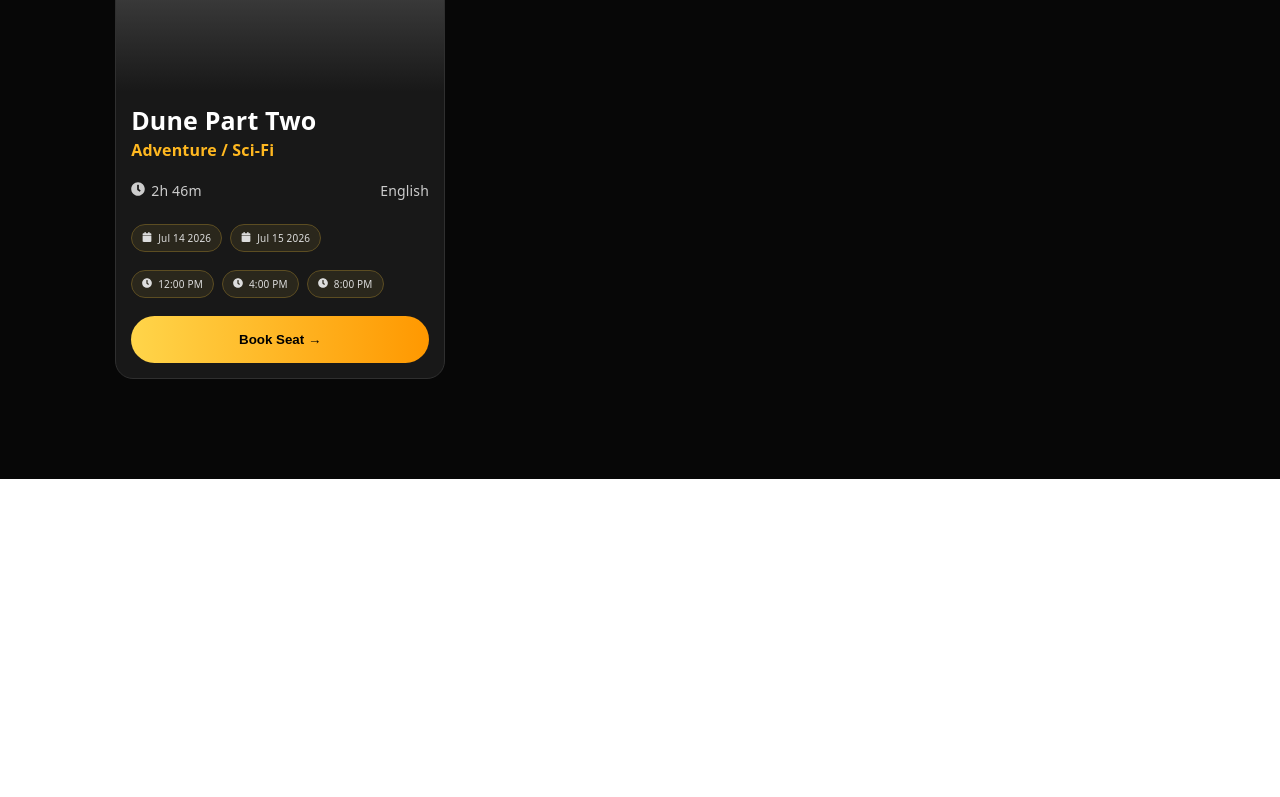
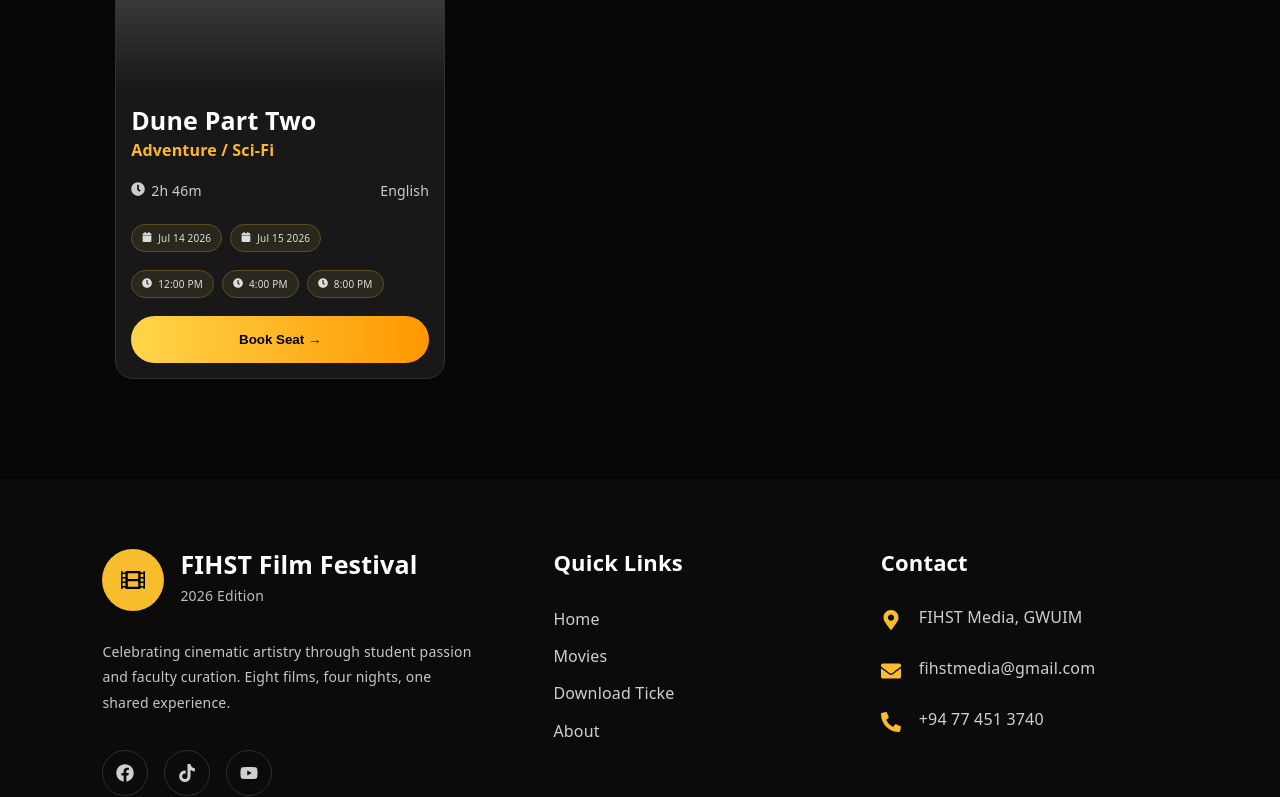
Before and after one commit to thakshilamadhushan/FilmFestivalBookingSite, a React (Vite) app in the folder Frontend/: page / in a window 1280 px wide. Shown: the part 2000-2797 px from the top of the page. Before the commit the page ends 2479 px from the top, so only its background shows below. Built offline with nearby package versions, Linux system fonts and the light colour scheme; grey boxes are pictures that could not be loaded.

Commit message:
Create Footer Section and Make Re Animation in Hero Section

```diff
--- a/Frontend/src/App.jsx
+++ b/Frontend/src/App.jsx
@@ -2,6 +2,7 @@
 import Navbar from './components/Navbar/navbar'
 import Hero from './components/Hero/hero'
 import Movies from './components/Movies/movies'
+import Footer from './components/Footer/footer'
 import './App.css'
 
 function App() {
@@ -12,6 +13,7 @@
       <Navbar />
       <Hero />
       <Movies />
+      <Footer />
     </>
   )
 }
--- /dev/null
+++ b/Frontend/src/components/Footer/footer.css
@@ -0,0 +1,186 @@
+.footer {
+  background: #0b0b0b;
+  color: #ffffff;
+  padding: 70px 8% 25px;
+}
+
+.footer-container {
+  display: grid;
+  grid-template-columns: 1.5fr 1fr 1.2fr;
+  gap: 80px;
+}
+
+.footer-logo {
+  display: flex;
+  align-items: center;
+  gap: 16px;
+  margin-bottom: 28px;
+}
+
+.logo-circle {
+  width: 62px;
+  height: 62px;
+  background: #f8bd2c;
+  border-radius: 50%;
+  display: flex;
+  justify-content: center;
+  align-items: center;
+  color: #000;
+  font-size: 24px;
+}
+
+.footer-logo h2 {
+  font-size: 25px;
+  font-weight: 700;
+  margin-bottom: 4px;
+}
+
+.footer-logo span {
+  color: #bdbdbd;
+  font-size: 14px;
+}
+
+.footer-about p {
+  color: #c6c6c6;
+  line-height: 1.8;
+  max-width: 470px;
+  font-size: 14px;
+}
+
+.social-icons {
+  display: flex;
+  gap: 16px;
+  margin-top: 35px;
+}
+
+.social-icons a {
+  width: 46px;
+  height: 46px;
+  border-radius: 50%;
+  border: 1px solid #2e2e2e;
+  display: flex;
+  justify-content: center;
+  align-items: center;
+  color: #cfcfcf;
+  font-size: 18px;
+  transition: .3s;
+  text-decoration: none;
+}
+
+.social-icons a:hover {
+  background: #f8bd2c;
+  color: #000;
+  border-color: #f8bd2c;
+}
+
+.footer-links h3,
+.footer-contact h3 {
+  font-size: 22px;
+  margin-bottom: 30px;
+}
+
+.footer-links ul {
+  list-style: none;
+}
+
+.footer-links li {
+  margin-bottom: 10px;
+}
+
+.footer-links a {
+  color: #cfcfcf;
+  text-decoration: none;
+  font-size: 16px;
+  transition: .3s;
+}
+
+.footer-links a:hover {
+  color: #f8bd2c;
+}
+
+.contact-item {
+  display: flex;
+  gap: 18px;
+  margin-bottom: 26px;
+  align-items: flex-start;
+}
+
+.contact-icon {
+  color: #f8bd2c;
+  font-size: 20px;
+  margin-top: 5px;
+}
+
+.contact-item p {
+  color: #cfcfcf;
+  font-size: 16px;
+  line-height: 1.5;
+}
+
+.footer-bottom {
+  margin-top: 30px;
+  padding-top: 20px;
+  border-top: 1px solid #1e1e1e;
+
+  display: flex;
+  justify-content: space-between;
+  align-items: center;
+  gap: 20px;
+
+  color: #bfbfbf;
+  font-size: 15px;
+}
+
+
+@media (max-width: 992px) {
+
+  .footer-container {
+    grid-template-columns: 1fr;
+    gap: 50px;
+  }
+
+  .footer-bottom {
+    flex-direction: column;
+    text-align: center;
+  }
+
+}
+
+
+@media (max-width: 576px) {
+
+  .footer {
+    padding: 60px 25px 25px;
+  }
+
+  .footer-logo h2 {
+    font-size: 24px;
+  }
+
+  .footer-logo span {
+    font-size: 15px;
+  }
+
+  .footer-about p,
+  .footer-links a,
+  .contact-item p {
+    font-size: 16px;
+  }
+
+  .footer-links h3,
+  .footer-contact h3 {
+    font-size: 22px;
+  }
+
+  .logo-circle {
+    width: 56px;
+    height: 56px;
+    font-size: 20px;
+  }
+
+  .social-icons {
+    justify-content: flex-start;
+    flex-wrap: wrap;
+  }
+
+}
--- /dev/null
+++ b/Frontend/src/components/Footer/footer.jsx
@@ -0,0 +1,101 @@
+import "./footer.css";
+import {FaFacebookF,FaYoutube,FaTiktok,FaMapMarkerAlt,FaEnvelope,FaPhoneAlt,FaFilm, FaFacebook,} from "react-icons/fa";
+
+function Footer() {
+  return (
+    <footer className="footer">
+      <div className="footer-container">
+
+        {/* Left */}
+        <div className="footer-about">
+          <div className="footer-logo">
+            <div className="logo-circle">
+              <FaFilm />
+            </div>
+
+            <div>
+              <h2>FIHST Film Festival</h2>
+              <span>2026 Edition</span>
+            </div>
+          </div>
+
+          <p>
+            Celebrating cinematic artistry through student passion and faculty
+            curation. Eight films, four nights, one shared experience.
+          </p>
+
+          <div className="social-icons">
+            <a href="https://web.facebook.com/fihstmedia/" target="_blank" rel="noopener noreferrer">
+              <FaFacebook />
+            </a>
+
+            <a href="https://www.tiktok.com/@fihstmedia" target="_blank" rel="noopener noreferrer">
+              <FaTiktok />
+            </a>
+
+            <a href="https://www.youtube.com/@fihstmedia" target="_blank" rel="noopener noreferrer">
+              <FaYoutube />
+            </a>
+          </div>
+        </div>
+
+        {/* Center */}
+        <div className="footer-links">
+          <h3>Quick Links</h3>
+
+          <ul>
+            <li>
+              <a href="#home">Home</a>
+            </li>
+
+            <li>
+              <a href="#movies">Movies</a>
+            </li>
+
+            <li>
+              <a href="#">Download Ticke</a>
+            </li>
+
+            <li>
+              <a href="/">About</a>
+            </li>
+          </ul>
+        </div>
+
+        {/* Right */}
+        <div className="footer-contact">
+          <h3>Contact</h3>
+
+          <div className="contact-item">
+            <FaMapMarkerAlt className="contact-icon" />
+
+            <p>
+              FIHST Media, GWUIM
+            </p>
+          </div>
+
+          <div className="contact-item">
+            <FaEnvelope className="contact-icon" />
+            <p>fihstmedia@gmail.com</p>
+          </div>
+
+          <div className="contact-item">
+            <FaPhoneAlt className="contact-icon" />
+            <p>+94 77 451 3740</p>
+          </div>
+        </div>
+
+      </div>
+
+      <div className="footer-bottom">
+        <p>
+          © 2026 FIHST Film Festival — Department of Technology
+        </p>
+
+        <p>Designed for cinema lovers, by cinema lovers.</p>
+      </div>
+    </footer>
+  );
+}
+
+export default Footer;
--- a/Frontend/src/components/Hero/hero.css
+++ b/Frontend/src/components/Hero/hero.css
@@ -28,7 +28,35 @@
     max-width:900px;
     color:white;
     padding:20px;
+}
 
+.badge,
+.heroTitle,
+.heroDescription,
+.heroButtons,
+.stats{
+    opacity:0;
+    transform:translateY(80px);
+}
+
+.animate .badge{
+    animation:slideUp 1.2s forwards;
+}
+
+.animate .heroTitle{
+    animation:slideUp 1.4s forwards;
+}
+
+.animate .heroDescription{
+    animation:slideUp 1.6s forwards;
+}
+
+.animate .heroButtons{
+    animation:slideUp 1.8s forwards;
+}
+
+.animate .stats{
+    animation:slideUp 2s forwards;
 }
 
 .badge{
@@ -42,7 +70,6 @@
     border:1px solid #665200;
     background-color: #dd97003b;
     color:#ffbf36;
-    animation:slideUp 1.2s ease;
 
 }
 
@@ -50,7 +77,6 @@
     font-size:70px;
     line-height:1;
     font-weight:800;
-    animation:slideUp 1.4s ease;
 }
 
 .white{
@@ -63,14 +89,12 @@
 
 }
 
-.hero p{
+.heroDescription{
     margin:35px auto;
     width:80%;
     color:#ddd;
     line-height:1.8;
     font-size:20px;
-    animation:slideUp 1.6s ease;
-
 }
 
 .heroButtons{
@@ -79,7 +103,6 @@
     align-items:center;
     gap:30px;
     margin-top:40px;
-    animation:slideUp 1.8s ease;
 
 }
 
@@ -104,7 +127,6 @@
     justify-content:center;
     gap:70px;
     margin-top:70px;
-    animation:slideUp 2s ease;
     text-align:center;
 }
 
@@ -142,7 +164,7 @@
         font-size:50px;
     }
 
-    .hero p{
+    .heroDescription{
         width:100%;
         font-size:16px;
     }
--- a/Frontend/src/components/Hero/hero.jsx
+++ b/Frontend/src/components/Hero/hero.jsx
@@ -1,15 +1,36 @@
+import { useEffect, useRef, useState } from "react";
 import "./hero.css";
 import { FaFilm, FaTicketAlt, FaRegCalendarAlt } from "react-icons/fa";
 
 function Hero() {
 
+  const heroRef = useRef(null);
+  const [animate, setAnimate] = useState(false);
+
+  useEffect(() => {
+    const observer = new IntersectionObserver(
+      ([entry]) => {
+        setAnimate(entry.isIntersecting);
+      },
+      {
+        threshold: 0.3,
+      }
+    );
+
+    if (heroRef.current) {
+      observer.observe(heroRef.current);
+    }
+
+    return () => observer.disconnect();
+  }, []);
+
   return (
 
-    <section className="hero" id="home">
+    <section ref={heroRef} className="hero" id="home">
 
       <div className="overlay"></div>
 
-      <div className="heroContent">
+      <div className={animate ? "heroContent animate" : "heroContent"}>
 
         <div className="badge">
           FIHST FILM FESTIVAL 2026 EDITION
@@ -27,7 +48,7 @@
 
         </h1>
 
-        <p>
+        <p className="heroDescription">
           Eight curated films. Four unforgettable nights.
           An annual celebration of storytelling,
           vision, and the shared silence of cinema hall.
--- a/Frontend/src/components/Movies/movieCard.css
+++ b/Frontend/src/components/Movies/movieCard.css
@@ -133,7 +133,7 @@
 border:none;
 
 border-radius:50px;
-
+color:black;
 background:linear-gradient(
 90deg,
 #FFD54A,
```
